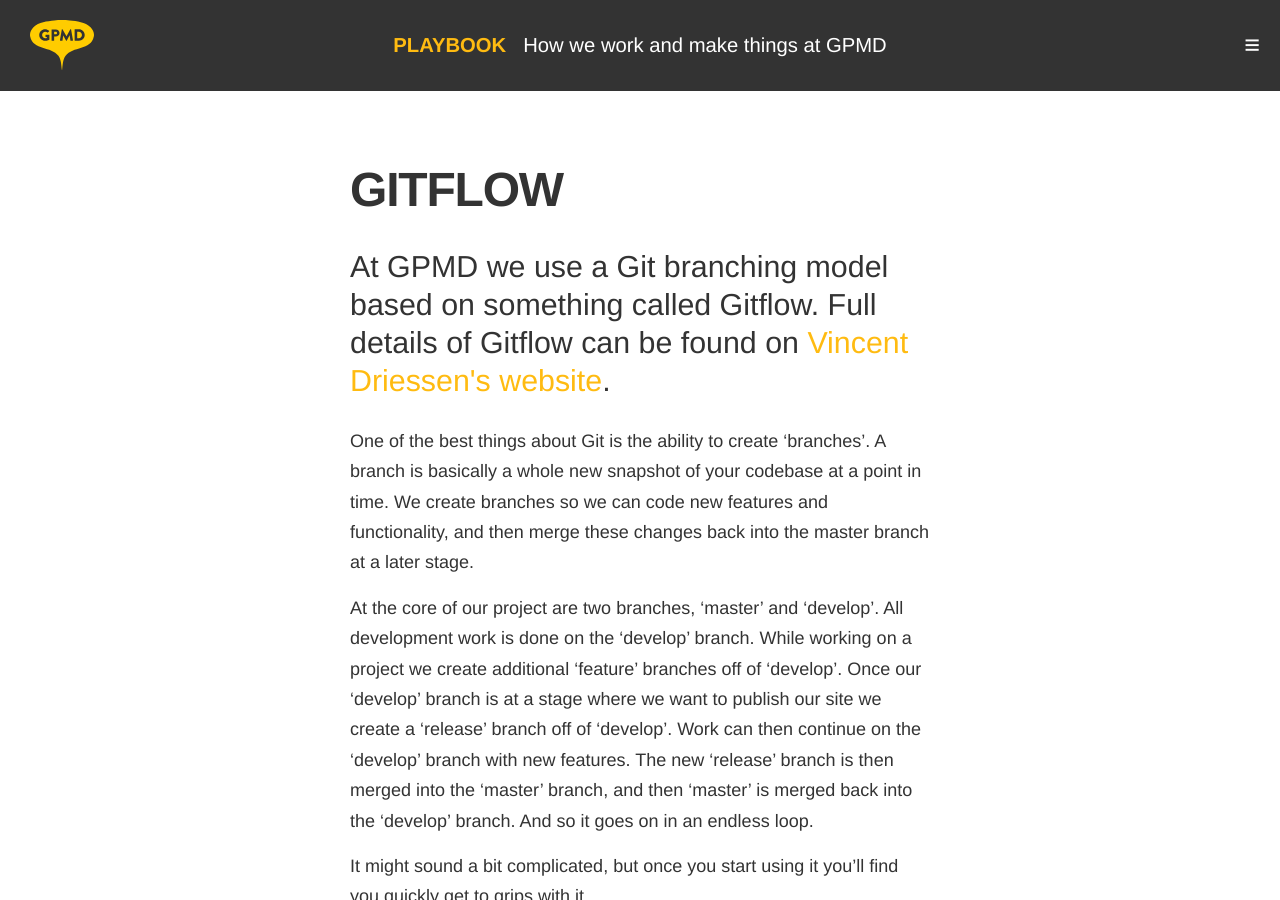
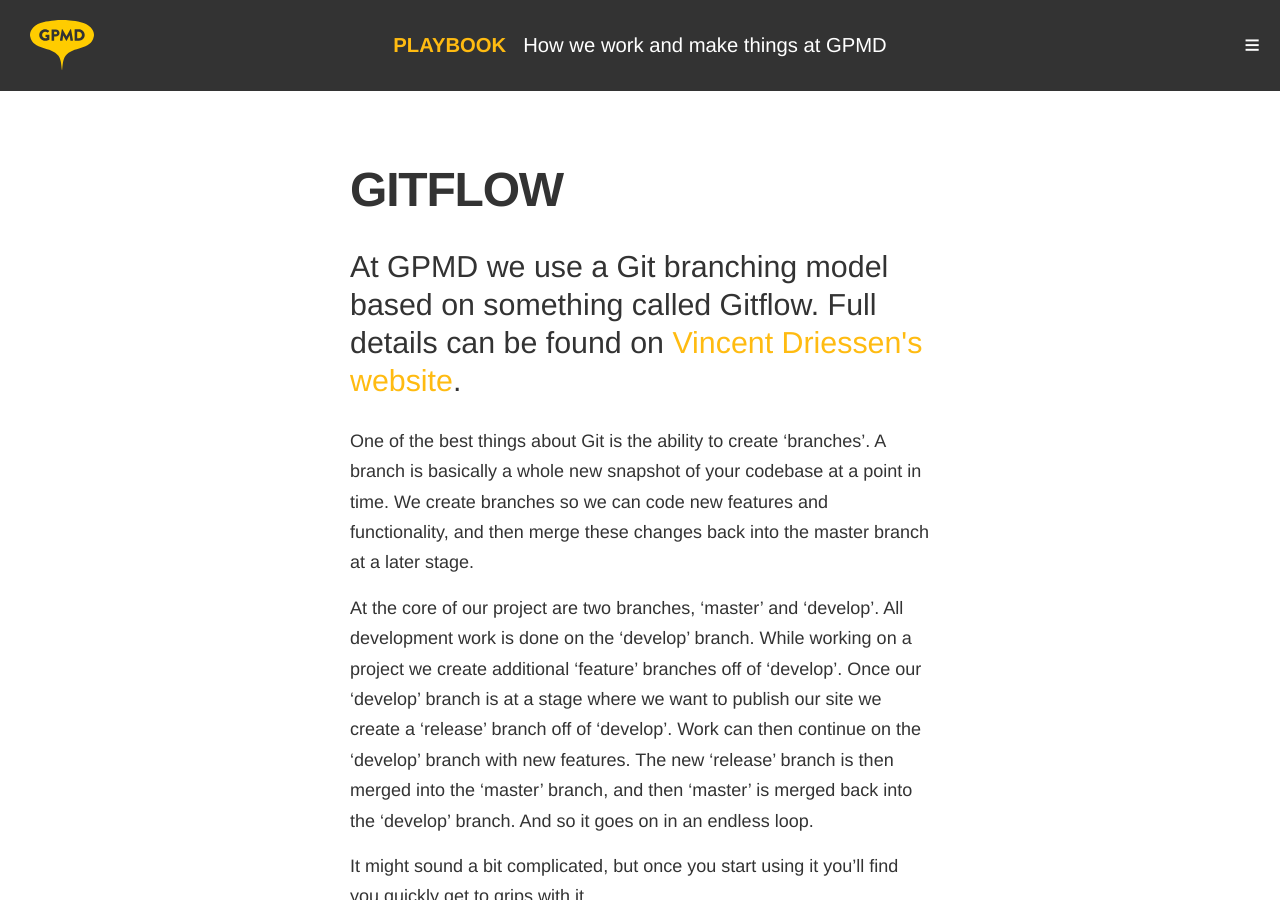
Before and after one commit to gpmd/playbook, a Jekyll site: the page built from _posts/pages/2014-03-27-gitflow.md, in a window 1280 px wide and 900 px high. Built offline with Jekyll 4.4.1, drawn with Linux system fonts in a browser that asks for light colours; nearby versions of some CDN libraries; Markdown is read by kramdown in place of the engine named in the settings.

Commit message:
Updated 2014-03-27-gitflow.md

```diff
--- a/_posts/pages/2014-03-27-gitflow.md
+++ b/_posts/pages/2014-03-27-gitflow.md
@@ -5,7 +5,7 @@
 permalink: development/gitflow
 ---
 
-<p class="lead">At GPMD we use a Git branching model based on something called Gitflow. Full details of Gitflow can be found on <a href="http://nvie.com/posts/a-successful-git-branching-model/" title="Gitflow">Vincent Driessen's website</a>.</p>
+<p class="lead">At GPMD we use a Git branching model based on something called Gitflow. Full details can be found on <a href="http://nvie.com/posts/a-successful-git-branching-model/" title="Gitflow">Vincent Driessen's website</a>.</p>
 
 One of the best things about Git is the ability to create ‘branches’. A branch is basically a whole new snapshot of your codebase at a point in time. We create branches so we can code new features and functionality, and then merge these changes back into the master branch at a later stage.
 
```
